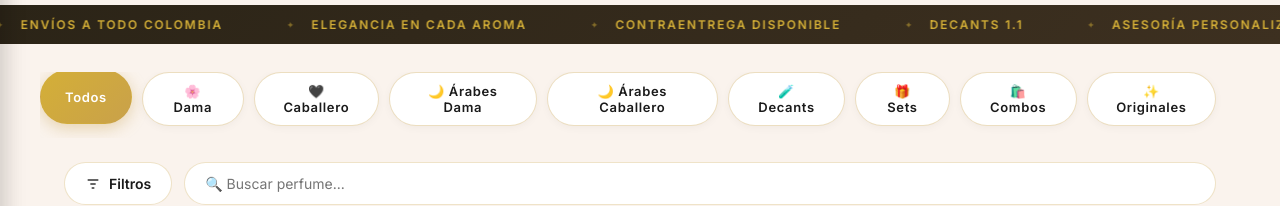
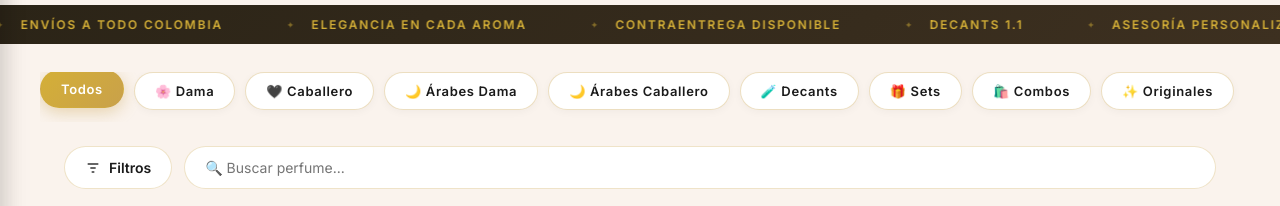
Before and after one commit to sperfumeria11-boop/elixir-perfumeria, a React (Vite) app: page / in a window 1280 px wide. Shown: the part 328-534 px from the top of the page. Built offline with nearby package versions, Linux system fonts and the light colour scheme; no server answers; the database is empty.

Commit message:
home con todo bien

```diff
--- a/src/pages/Home.css
+++ b/src/pages/Home.css
@@ -77,7 +77,7 @@
 }
 
 .category-pill {
-  padding: 10px 24px;
+  padding: 10px 20px;
   border: 1.5px solid rgba(201, 161, 74, 0.35);
   border-radius: 999px;
   color: var(--color-black-warm);
@@ -87,6 +87,8 @@
   transition: all 0.25s ease;
   background: white;
   box-shadow: 0 2px 8px rgba(0,0,0,0.04);
+  white-space: nowrap;
+  flex-shrink: 0;
 }
 
 .category-pill:hover {
```
